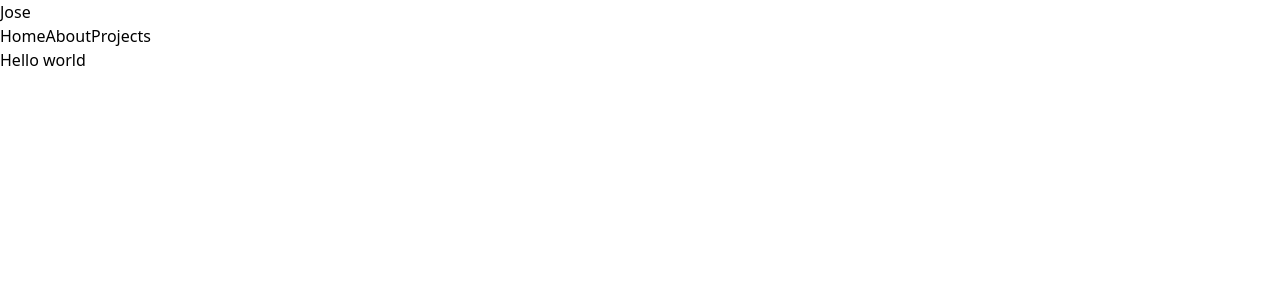
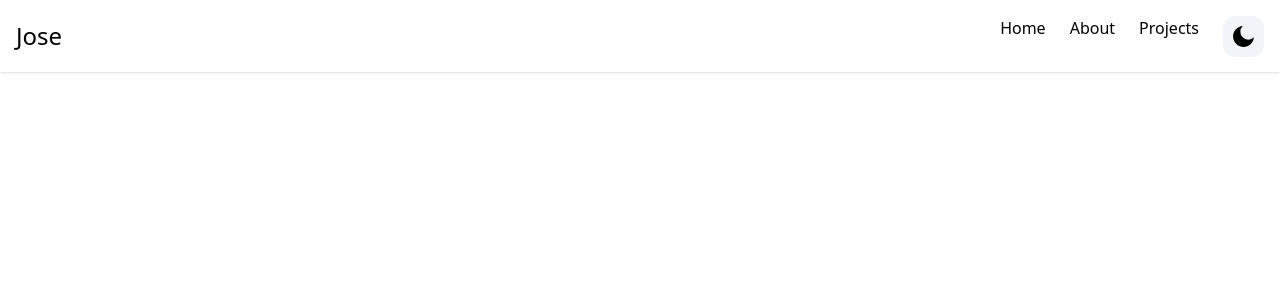
Before and after one commit to dungminhnguyen257/portfolio-project, a Next.js app: page / in a window 1280 px wide. Shown: the top 300 px of the page. Built offline with nearby package versions, Linux system fonts and the light colour scheme.

Commit message:
edit nav bar

```diff
--- a/components/Navbar.tsx
+++ b/components/Navbar.tsx
@@ -25,27 +25,37 @@ const NAV_ITEMS: Array<NavItem> = [
   },
 ];
 
-export const Navbar = () => {
-  const {systemTheme, theme, setTheme} = useTheme()
-  const currentTheme = theme === "system" ? systemTheme : theme
-  const [navbar, setNavbar] = useState(false)
+const Navbar = () => {
+  const { systemTheme, theme, setTheme } = useTheme();
+  const currentTheme = theme === "system" ? systemTheme : theme;
+  const [navbar, setNavbar] = useState(false);
 
-    return <header>
-      <div>
+  return (
+    <header className="w-full mx-auto px-4 bg-white shadow fixed top-0 z-50 dark:border-b dark:border-stone-600 ">
+      {/* <header className="w-full mx-auto  px-4 sm:px-20 fixed top-0 z-50 shadow bg-white dark:bg-stone-900 dark:border-b dark:border-stone-600"> */}
+      <div className="justify-between md:items-center md:flex">
         <div>
-          <div>
-            <h2>Jose</h2>
+          <div className="md:py-5 md:block ">
+            <h2 className="text-2xl">Jose</h2>
           </div>
         </div>
-        <div>
-          {NAV_ITEMS.map((item, idx)=>{
-            return <a key={idx}>{item.label}</a>
+        <div className="md:flex md:space-x-6">
+          {NAV_ITEMS.map((item, idx) => {
+            return <a key={idx}>{item.label}</a>;
           })}
+          {currentTheme === "dark" ? (
+            <button>
+              <RiSunLine size={25} color="black" />
+            </button>
+          ) : (
+            <button className="bg-slate-100 p-2 rounded-xl">
+              <RiMoonFill size={25} />
+            </button>
+          )}
         </div>
       </div>
     </header>
-
-  return <div>Navbar</div>;
+  );
 };
 
 export default Navbar;
--- a/tailwind.config.js
+++ b/tailwind.config.js
@@ -1,6 +1,10 @@
 /** @type {import('tailwindcss').Config} */
 module.exports = {
-  content: ["./src/**/*.{html,js}"],
+  content: [
+    "./app/**/*.{js,ts,jsx,tsx}",
+    "./pages/**/*.{js,ts,jsx,tsx}",
+    "./components/**/*.{js,ts,jsx,tsx}",
+  ],
   theme: {
     extend: {},
   },
```
Also changed, not shown: app/layout.tsx (+7 -6 lines).
